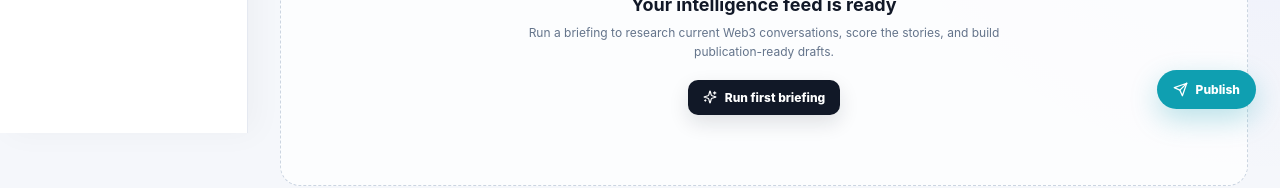
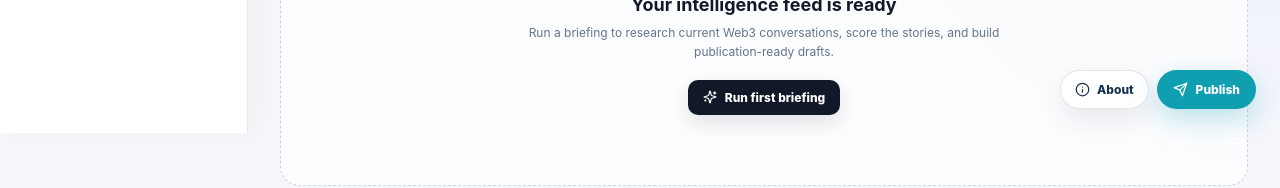
Before and after one commit to bhatnaieem/Content-Agent-, a Next.js app: page / in a window 1280 px wide. Shown: the part 667-855 px from the top of the page. Built offline with nearby package versions, Linux system fonts and the light colour scheme.

Commit message:
Add visible About navigation

```diff
--- a/app/publish-nav.tsx
+++ b/app/publish-nav.tsx
@@ -1,22 +1,50 @@
 "use client";
 
 import Link from "next/link";
-import { Send } from "lucide-react";
+import { Info, Send } from "lucide-react";
 import { usePathname } from "next/navigation";
 
 export default function PublishNav() {
   const pathname = usePathname();
-  if (pathname === "/publish") return null;
+  if (pathname === "/publish" || pathname === "/about") return null;
 
   return (
-    <Link
-      href="/publish"
-      aria-label="Open Buffer publishing"
+    <div
       style={{
         position: "fixed",
         right: 24,
         bottom: 24,
         zIndex: 100,
+        display: "flex",
+        alignItems: "center",
+        gap: 8,
+      }}
+    >
+      <Link
+        href="/about"
+        aria-label="About CryptoPulse"
+        style={{
+          display: "inline-flex",
+          alignItems: "center",
+          gap: 7,
+          padding: "11px 14px",
+          borderRadius: 999,
+          background: "rgba(255,255,255,.92)",
+          color: "#17324d",
+          textDecoration: "none",
+          fontSize: 12,
+          fontWeight: 800,
+          border: "1px solid rgba(23,50,77,.12)",
+          boxShadow: "0 10px 28px rgba(23,50,77,.10)",
+        }}
+      >
+        <Info size={15} />
+        About
+      </Link>
+      <Link
+        href="/publish"
+        aria-label="Open Buffer publishing"
+        style={{
           display: "inline-flex",
           alignItems: "center",
           gap: 8,
@@ -33,5 +61,6 @@ export default function PublishNav() {
         <Send size={15} />
         Publish
       </Link>
+    </div>
   );
 }
```
Lines whose indentation alone changed are shown as unchanged.
